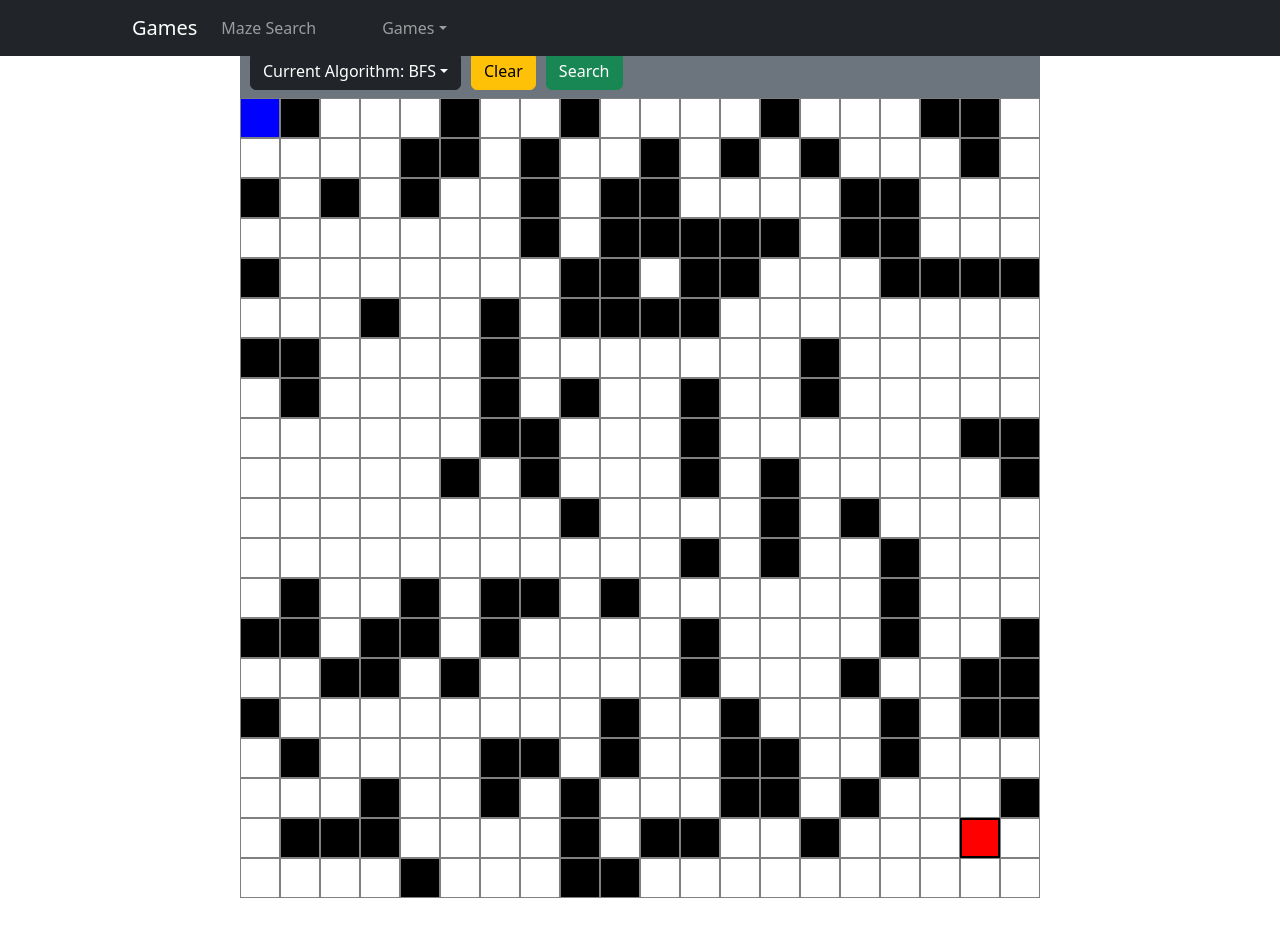
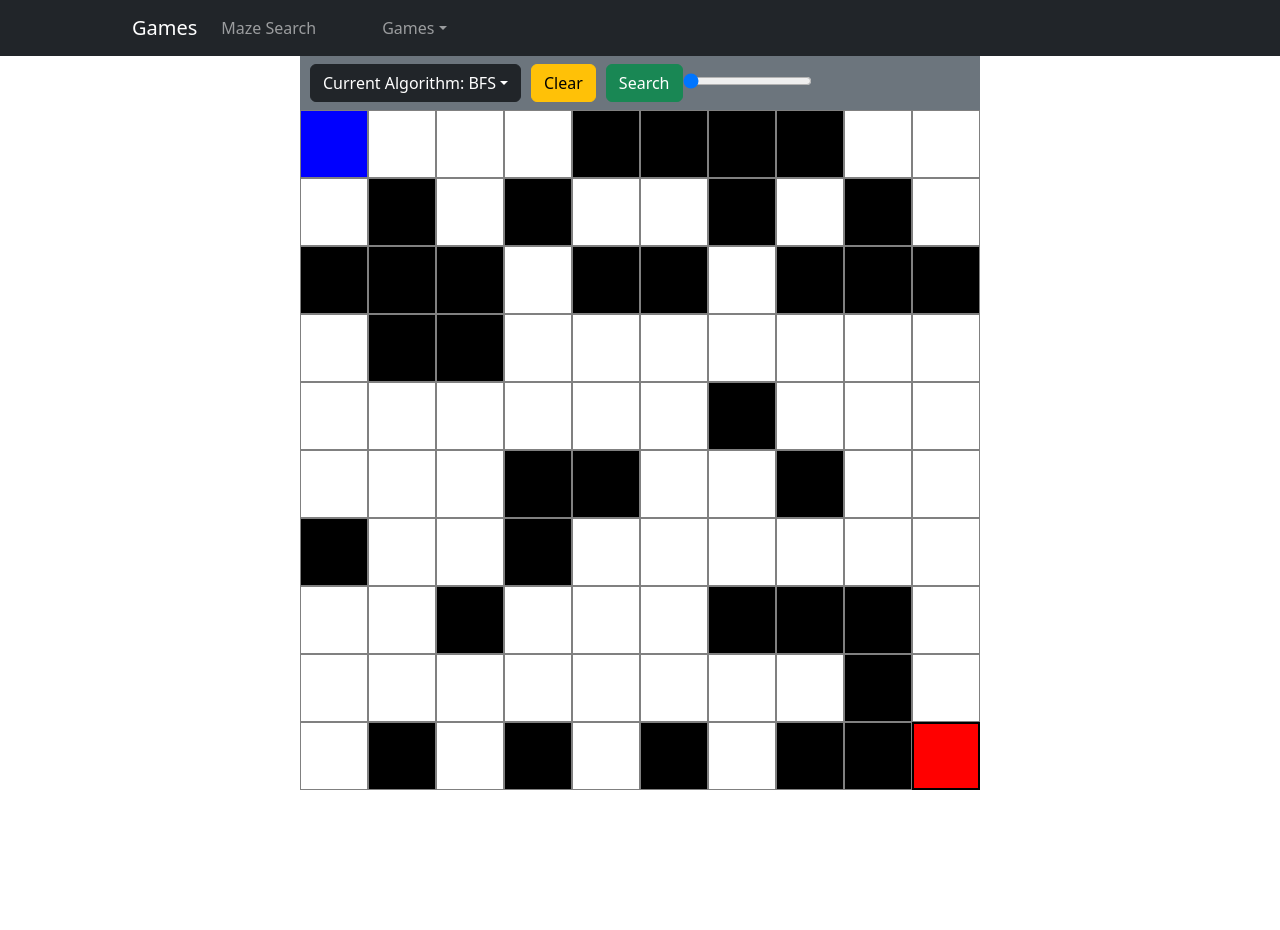
Before and after one commit to aks60808/AiGames, a React (Create React App) app: page /AiGames/maze in a window 1280 px wide. After the commit the page ends 800 px from the top, so only its background shows below. Built offline with nearby package versions, Linux system fonts and the light colour scheme.

Commit message:
Made navbar more legible  and maze Size

```diff
--- a/src/index.css
+++ b/src/index.css
@@ -1,9 +1,11 @@
-* {
-  margin: 0;
-  padding: 0;
+#root {
+  width: 100%;
+  position: fixed;
+  top: 0;
+  left: 0;
 }
 body {
-  margin: 0;
+  margin: auto;
   font-family: -apple-system, BlinkMacSystemFont, 'Segoe UI', 'Roboto', 'Oxygen',
     'Ubuntu', 'Cantarell', 'Fira Sans', 'Droid Sans', 'Helvetica Neue',
     sans-serif;
--- a/src/nav.tsx
+++ b/src/nav.tsx
@@ -7,7 +7,7 @@ import NavDropdown from "react-bootstrap/NavDropdown";
 
 function NAVDOM() {
   return (
-    <Navbar bg="dark" variant="dark" expand="lg" fixed="top">
+    <Navbar bg="dark" variant="dark" expand="sm" collapseOnSelect>
       <Container>
         <Link to="AiGames/" className="nav-item">
           <Navbar.Brand>Games</Navbar.Brand>
--- a/src/search/searchDom.tsx
+++ b/src/search/searchDom.tsx
@@ -11,19 +11,23 @@ import "./style.css";
 
 const SEARCHDOM = () => {
   const [board, setBoard] = useState(new Board([0, 0], [9, 9]));
+  const [boardSize, setBoardSize] = useState(10);
   const [pathFound, setPathFound] = useState(false);
   const [searchAlgo, setSearchAlgo] = useState("BFS");
 
-  useEffect(() => {
-    const b = new Board([0, 0], [18, 18]);
-    b.createMaze(20, 20);
-    for (let i = 0; i < 200; i++) {
+  const generateMaze = (size: number) => {
+    const b = new Board([0, 0], [size - 1, size - 1]);
+    b.createMaze(size, size);
+    for (let i = 0; i < (size * size) / 2; i++) {
       const x = Math.floor(Math.random() * b.board.length);
       const y = Math.floor(Math.random() * b.board[0].length);
       b.setWall(x, y);
     }
     setBoard(b);
-  }, []);
+  };
+  useEffect(() => {
+    generateMaze(boardSize);
+  }, [boardSize]);
   const showSearch = (path: any, num: number, type: String) => {
     path.forEach((node: any) => {
       if (node !== undefined) {
@@ -38,7 +42,7 @@ const SEARCHDOM = () => {
             newBoard.board = board.board.map((row) => [...row]);
             setBoard(newBoard); // Call setBoard here to update the board state and trigger a re-render
           },
-          20 * num,
+          15 * num,
           board
         );
         num++;
@@ -90,7 +94,13 @@ const SEARCHDOM = () => {
     return (
       <Navbar
         bg="secondary"
-        style={{ paddingLeft: "10px", marginTop: "1.5vh", width: "800px" }}
+        variant="dark"
+        expand="sm"
+        collapseOnSelect
+        style={{
+          paddingLeft: "10px",
+          width: "min(85vw,85vh)",
+        }}
       >
         <DropdownButton
           id="dropdown-basic-button"
@@ -136,6 +146,17 @@ const SEARCHDOM = () => {
         >
           Search
         </Button>
+        <div className="form-group range-wrap">
+          <input
+            type="range"
+            className="form-control-range"
+            id="customRange1"
+            min="10"
+            max="40"
+            value={boardSize}
+            onChange={(e) => setBoardSize(parseInt(e.target.value))}
+          />
+        </div>
       </Navbar>
     );
   };
--- a/src/search/style.css
+++ b/src/search/style.css
@@ -7,8 +7,8 @@
 
 .boardSearch {
     display: grid;
-    width: 800px;
-    height: 800px;
+    width: min(85vw,85vh);
+    height: min(85vw,85vh);
 }
 .tile {
     width: 100%;
```
